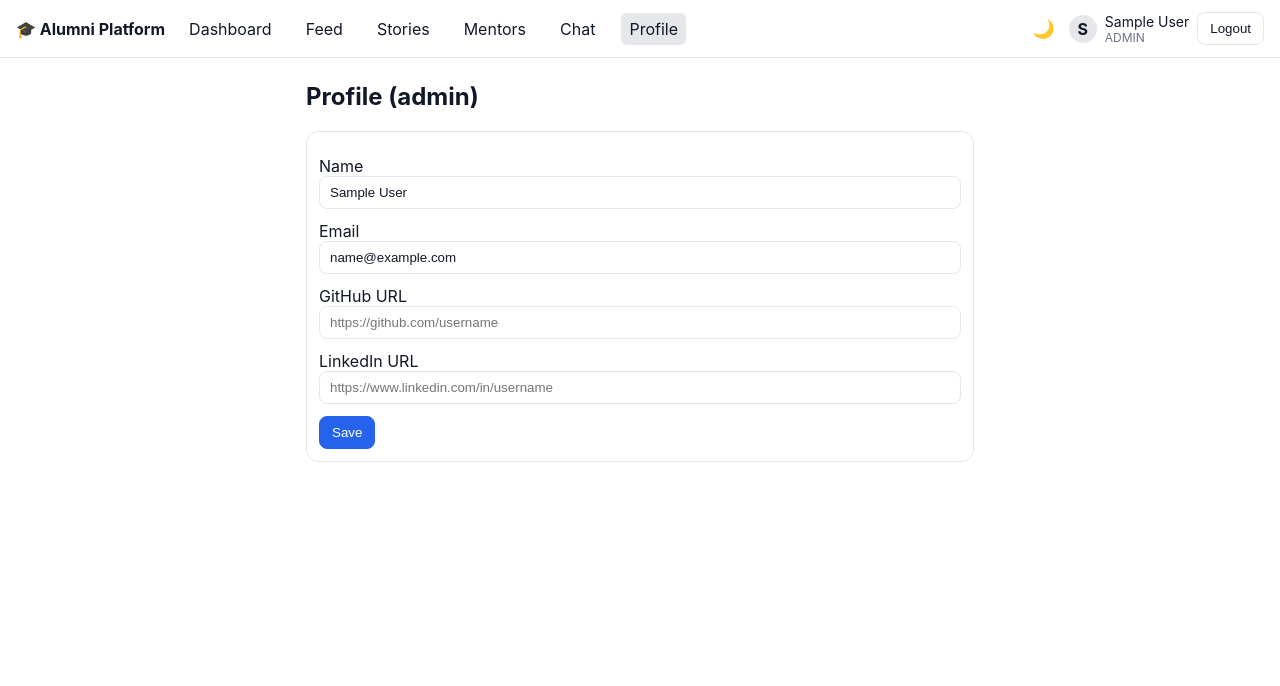
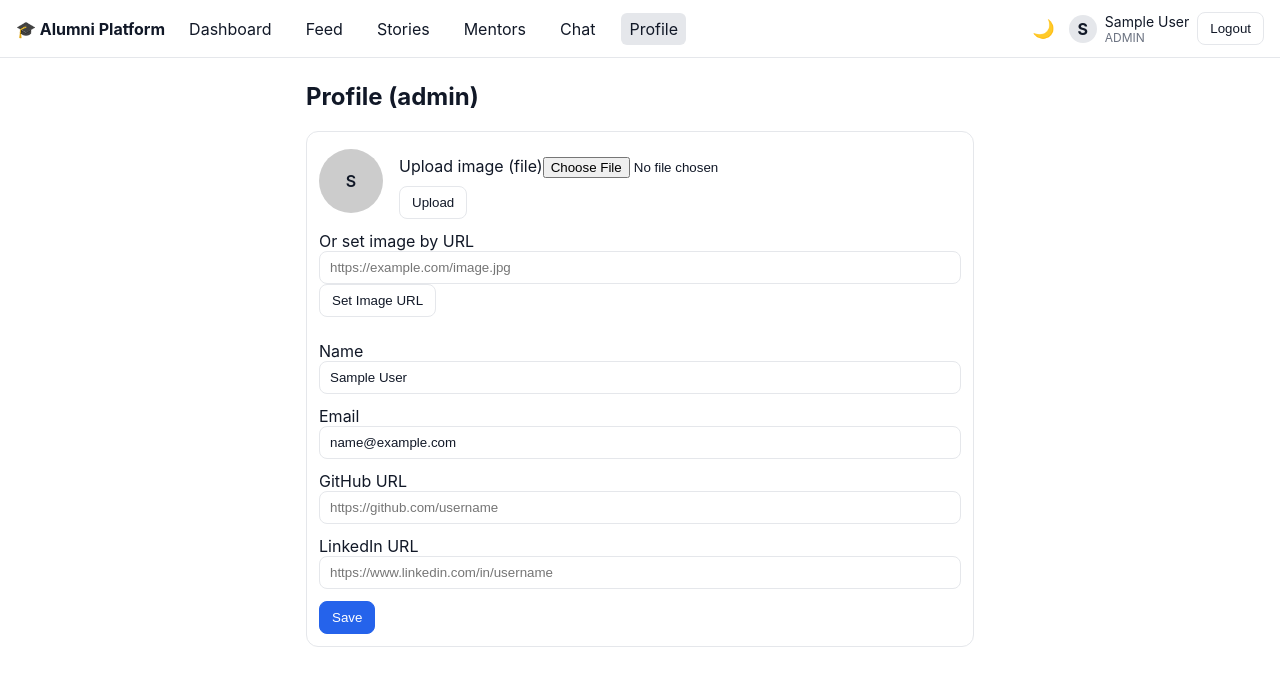
Before and after one commit to vidhika-anjne/Alumini-Platform, a React (Vite) app in the folder frontend/: page /profile in a window 1280 px wide. Shown: the top 686 px of the page. Built offline with nearby package versions, Linux system fonts and the light colour scheme; sample sign-in values are in the browser's storage.

Commit message:
otp enabled

```diff
--- /dev/null
+++ b/frontend/src/api/otp.js
@@ -0,0 +1,11 @@
+import api from './client'
+
+export async function sendOtp(email) {
+  const res = await api.post('/api/v1/otp/send', { email })
+  return res.data
+}
+
+export async function verifyOtp(email, otp) {
+  const res = await api.post('/api/v1/otp/verify', { email, otp })
+  return res.data
+}
--- a/frontend/src/components/Navbar.jsx
+++ b/frontend/src/components/Navbar.jsx
@@ -1,12 +1,13 @@
-import { NavLink, Link, useNavigate } from 'react-router-dom'
+import { NavLink, Link, useNavigate, useLocation } from 'react-router-dom'
 import { useAuth } from '../context/AuthContext'
 import { useTheme } from '../context/ThemeContext'
-import { useState } from 'react'
+import { useState, useEffect } from 'react'
 
 export default function Navbar() {
   const { token, userType, user, logout } = useAuth()
   const { theme, toggle } = useTheme()
   const nav = useNavigate()
+  const location = useLocation()
   const [open, setOpen] = useState(false)
 
   const handleLogout = () => {
@@ -19,6 +20,11 @@ export default function Navbar() {
     .trim()
     .charAt(0)
     .toUpperCase()
+
+  // Close the mobile menu on any route change (e.g., when a nav option is clicked)
+  useEffect(() => {
+    setOpen(false)
+  }, [location.pathname])
 
   return (
     <header className="header">
@@ -40,7 +46,11 @@ export default function Navbar() {
         <button className="icon-btn" onClick={toggle} title="Toggle theme">{theme === 'light' ? '🌙' : '☀️'}</button>
         {token && (
           <div className="user">
-            <div className="avatar" aria-label="User avatar">{avatar}</div>
+            {user?.avatarUrl ? (
+              <img src={user.avatarUrl} alt="Avatar" className="avatar" style={{ objectFit: 'cover' }} />
+            ) : (
+              <div className="avatar" aria-label="User avatar">{avatar}</div>
+            )}
             <div className="user-info">
               <div className="user-name">{user?.name || user?.enrollmentNumber}</div>
               <div className="user-role small">{userType}</div>
--- a/frontend/src/pages/Profile.jsx
+++ b/frontend/src/pages/Profile.jsx
@@ -6,6 +6,8 @@ export default function Profile() {
   const { userType, user, updateUser } = useAuth()
   const [profile, setProfile] = useState(user || null)
   const [msg, setMsg] = useState('')
+  const [avatarFile, setAvatarFile] = useState(null)
+  const [avatarUrlInput, setAvatarUrlInput] = useState('')
 
   useEffect(() => {
     setProfile(user || null)
@@ -48,12 +50,89 @@ export default function Profile() {
     }
   }
 
+  const avatarEndpoint = (en) => userType === 'alumni'
+    ? `/api/v1/alumni/${en}/avatar`
+    : `/api/v1/students/${en}/avatar`
+
+  const uploadAvatarFile = async () => {
+    setMsg('')
+    try {
+      if (!profile?.enrollmentNumber) return
+      if (!avatarFile) {
+        setMsg('Select a file first')
+        return
+      }
+      const form = new FormData()
+      form.append('file', avatarFile)
+      const { data } = await api.post(avatarEndpoint(profile.enrollmentNumber), form, {
+        headers: { 'Content-Type': 'multipart/form-data' },
+      })
+      const serverObj = data?.alumni || data?.student || {}
+      const merged = { ...profile, ...serverObj }
+      setProfile(merged)
+      updateUser(merged)
+      setMsg('Profile image updated')
+      setAvatarFile(null)
+    } catch (err) {
+      setMsg(err?.response?.data?.message || 'Upload failed')
+    }
+  }
+
+  const setAvatarByUrl = async () => {
+    setMsg('')
+    try {
+      if (!profile?.enrollmentNumber) return
+      const url = (avatarUrlInput || '').trim()
+      if (!url) {
+        setMsg('Enter an image URL')
+        return
+      }
+      const { data } = await api.post(avatarEndpoint(profile.enrollmentNumber), null, {
+        params: { imageUrl: url },
+      })
+      const serverObj = data?.alumni || data?.student || {}
+      const merged = { ...profile, ...serverObj }
+      setProfile(merged)
+      updateUser(merged)
+      setMsg('Profile image updated')
+      setAvatarUrlInput('')
+    } catch (err) {
+      setMsg(err?.response?.data?.message || 'Update failed')
+    }
+  }
+
   if (!profile) return <p className="container">No profile</p>
 
   return (
     <div className="container" style={{ maxWidth: 700 }}>
       <h2>Profile ({userType})</h2>
       <div className="card">
+        <div style={{ display: 'flex', alignItems: 'center', gap: 16, marginBottom: 12 }}>
+          {profile.avatarUrl ? (
+            <img src={profile.avatarUrl} alt="Avatar" style={{ width: 64, height: 64, borderRadius: '50%', objectFit: 'cover' }} />
+          ) : (
+            <div style={{ width: 64, height: 64, borderRadius: '50%', background: '#ccc', display: 'flex', alignItems: 'center', justifyContent: 'center', fontWeight: 600 }}>
+              {(profile.name || profile.enrollmentNumber || 'U').toString().trim().charAt(0).toUpperCase()}
+            </div>
+          )}
+          <div style={{ flex: 1 }}>
+            <label className="label" style={{ marginBottom: 8 }}>
+              Upload image (file)
+              <input type="file" accept="image/*" onChange={(e) => setAvatarFile(e.target.files?.[0] || null)} />
+            </label>
+            <button className="button" onClick={uploadAvatarFile} disabled={!avatarFile}>Upload</button>
+          </div>
+        </div>
+        <label className="label">
+          Or set image by URL
+          <input
+            className="input"
+            placeholder="https://example.com/image.jpg"
+            value={avatarUrlInput}
+            onChange={(e) => setAvatarUrlInput(e.target.value)}
+          />
+        </label>
+        <button className="button" onClick={setAvatarByUrl} style={{ marginBottom: 12 }}>Set Image URL</button>
         <label className="label">
           Name
           <input className="input" value={profile.name || ''} onChange={(e) => setProfile({ ...profile, name: e.target.value })} />
--- a/frontend/src/pages/Register.jsx
+++ b/frontend/src/pages/Register.jsx
@@ -1,6 +1,7 @@
 import { useState } from 'react'
 import { useNavigate } from 'react-router-dom'
 import { useAuth } from '../context/AuthContext'
+import { sendOtp, verifyOtp } from '../api/otp'
 
 export default function Register() {
   const [role, setRole] = useState('alumni')
@@ -11,12 +12,22 @@ export default function Register() {
   const [passingYear, setPassingYear] = useState('')
   const [department, setDepartment] = useState('')
   const [error, setError] = useState('')
+  const [otp, setOtp] = useState('')
+  const [otpSent, setOtpSent] = useState(false)
+  const [otpVerified, setOtpVerified] = useState(false)
+  const [otpMessage, setOtpMessage] = useState('')
+  const [sending, setSending] = useState(false)
+  const [verifying, setVerifying] = useState(false)
   const { register } = useAuth()
   const nav = useNavigate()
 
   const onSubmit = async (e) => {
     e.preventDefault()
     setError('')
+    if (!otpVerified) {
+      setError('Please verify your email via OTP before registering.')
+      return
+    }
     try {
       const payload = role === 'alumni'
         ? { enrollmentNumber, name, email, password, passingYear, department }
@@ -26,6 +37,51 @@ export default function Register() {
       else setError(res.message || 'Registration failed')
     } catch (err) {
       setError(err?.response?.data?.message || 'Registration failed')
+    }
+  }
+
+  const onSendOtp = async () => {
+    setOtpMessage('')
+    setError('')
+    setOtpVerified(false)
+    if (!email || !/^[^\s@]+@[^\s@]+\.[^\s@]+$/.test(email)) {
+      setError('Enter a valid email to receive OTP.')
+      return
+    }
+    try {
+      setSending(true)
+      const res = await sendOtp(email)
+      setOtpSent(true)
+      setOtpMessage(res.message || 'OTP sent. Check your email.')
+    } catch (err) {
+      setError(err?.response?.data?.message || 'Failed to send OTP')
+    } finally {
+      setSending(false)
+    }
+  }
+
+  const onVerifyOtp = async () => {
+    setOtpMessage('')
+    setError('')
+    if (!otp || otp.trim().length < 4) {
+      setError('Enter the OTP received in email.')
+      return
+    }
+    try {
+      setVerifying(true)
+      const res = await verifyOtp(email, otp.trim())
+      if (res.success) {
+        setOtpVerified(true)
+        setOtpMessage('Email verified successfully!')
+      } else {
+        setOtpVerified(false)
+        setError(res.message || 'Invalid OTP')
+      }
+    } catch (err) {
+      setOtpVerified(false)
+      setError(err?.response?.data?.message || 'Failed to verify OTP')
+    } finally {
+      setVerifying(false)
     }
   }
 
@@ -50,8 +106,25 @@ export default function Register() {
         </label>
         <label className="label">
           Email
-          <input className="input" type="email" value={email} onChange={(e) => setEmail(e.target.value)} required />
+          <div style={{ display: 'flex', gap: 8 }}>
+            <input className="input" style={{ flex: 1 }} type="email" value={email} onChange={(e) => setEmail(e.target.value)} required />
+            <button type="button" className="button" onClick={onSendOtp} disabled={sending}>
+              {sending ? 'Sending…' : (otpSent ? 'Resend OTP' : 'Send OTP')}
+            </button>
+          </div>
         </label>
+        {otpSent && (
+          <label className="label">
+            Enter OTP
+            <div style={{ display: 'flex', gap: 8 }}>
+              <input className="input" style={{ flex: 1 }} value={otp} onChange={(e) => setOtp(e.target.value)} placeholder="6-digit OTP" />
+              <button type="button" className="button" onClick={onVerifyOtp} disabled={verifying}>
+                {verifying ? 'Verifying…' : 'Verify OTP'}
+              </button>
+            </div>
+          </label>
+        )}
+        {otpMessage && <p style={{ color: 'seagreen' }}>{otpMessage}</p>}
         <label className="label">
           Password
           <input className="input" type="password" value={password} onChange={(e) => setPassword(e.target.value)} required />
```
